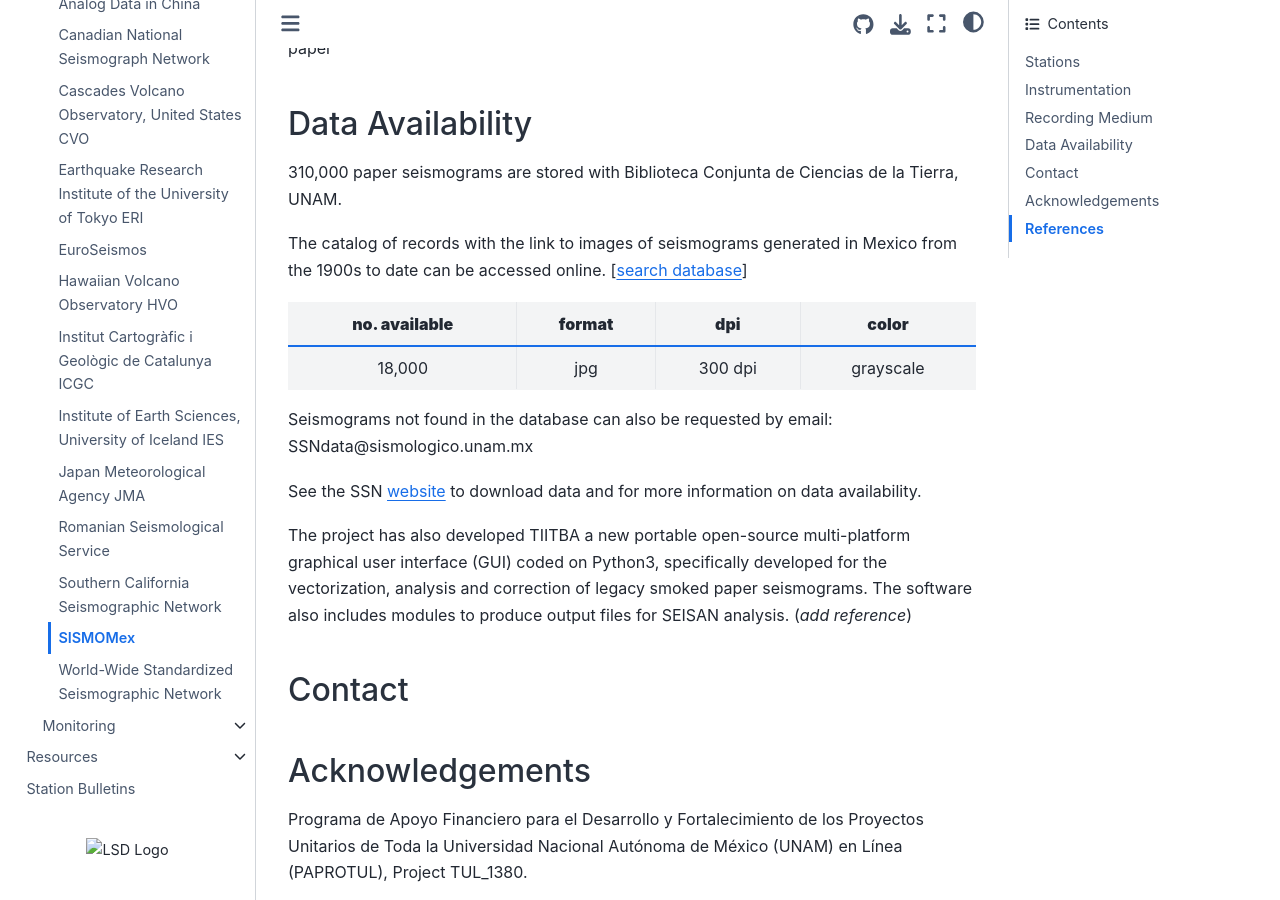
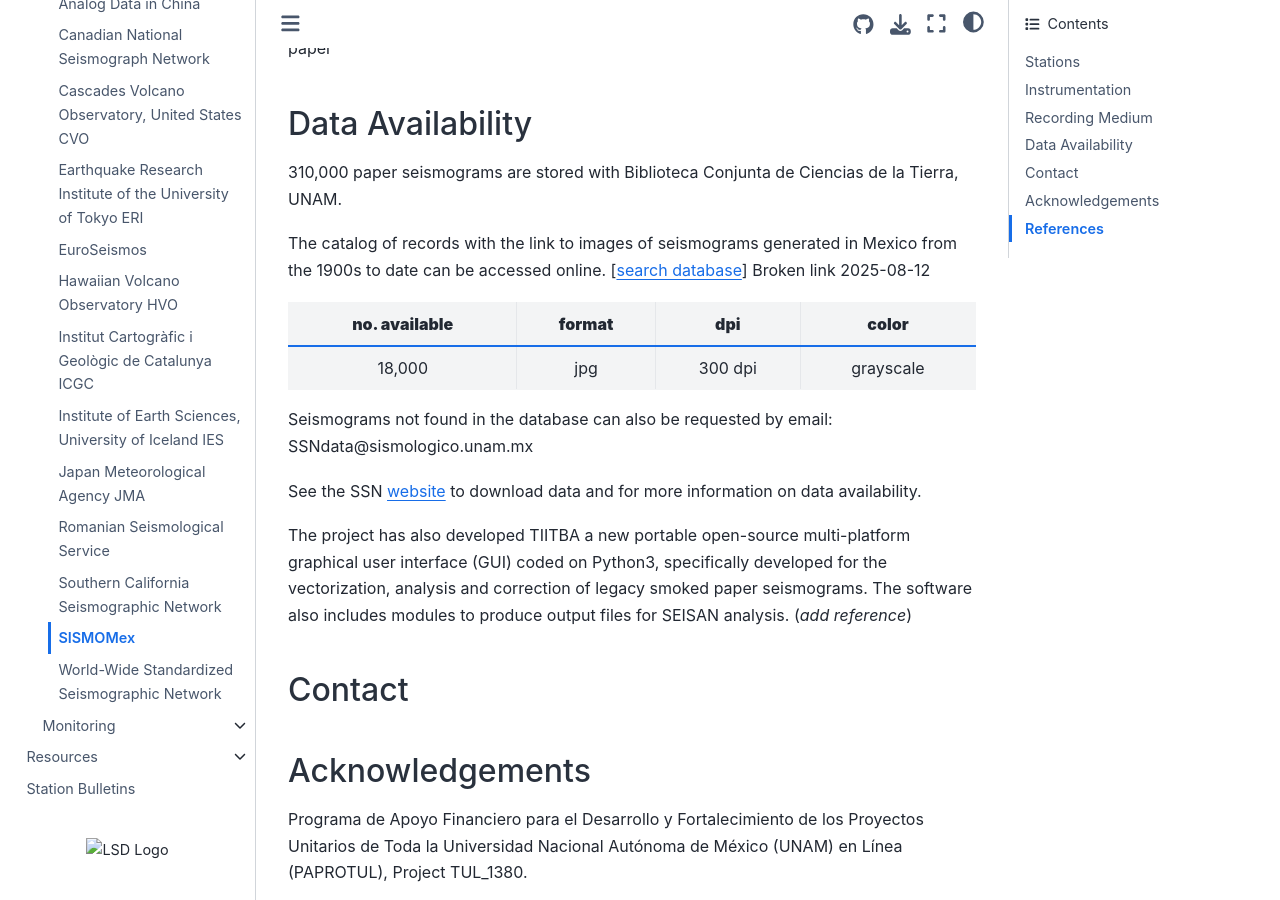
Before and after one commit to ljhwang/LSD_Sphinx, a Sphinx documentation site: the page built from docs/source/find_data/organizations/UNAM.md, in a window 1280 px wide and 900 px high, scrolled down 2032 px. Built offline with Sphinx 7.4.7 and the Sphinx Book theme 1.1.4, drawn with Linux system fonts in a browser that asks for light colours.

Commit message:
Update UNAM.md
updated

```diff
--- a/docs/source/find_data/organizations/UNAM.md
+++ b/docs/source/find_data/organizations/UNAM.md
@@ -56,7 +56,7 @@
 ## Data Availability
 310,000 paper seismograms are stored with Biblioteca Conjunta de Ciencias de la Tierra, UNAM.
 
-The catalog of records with the link to images of seismograms generated in Mexico from the 1900s to date can be accessed online. [[search database](http://132.248.182.16:8991/F/-/?func=find-b-0&local_base=ati01)] <!--broken link-->
+The catalog of records with the link to images of seismograms generated in Mexico from the 1900s to date can be accessed online. [[search database](http://132.248.182.16:8991/F/-/?func=find-b-0&local_base=ati01)] Broken link 2025-08-12
 
 **no. available** | **format** | **dpi** | **color**
 | :---: | :---: | :---: | :---:
```
